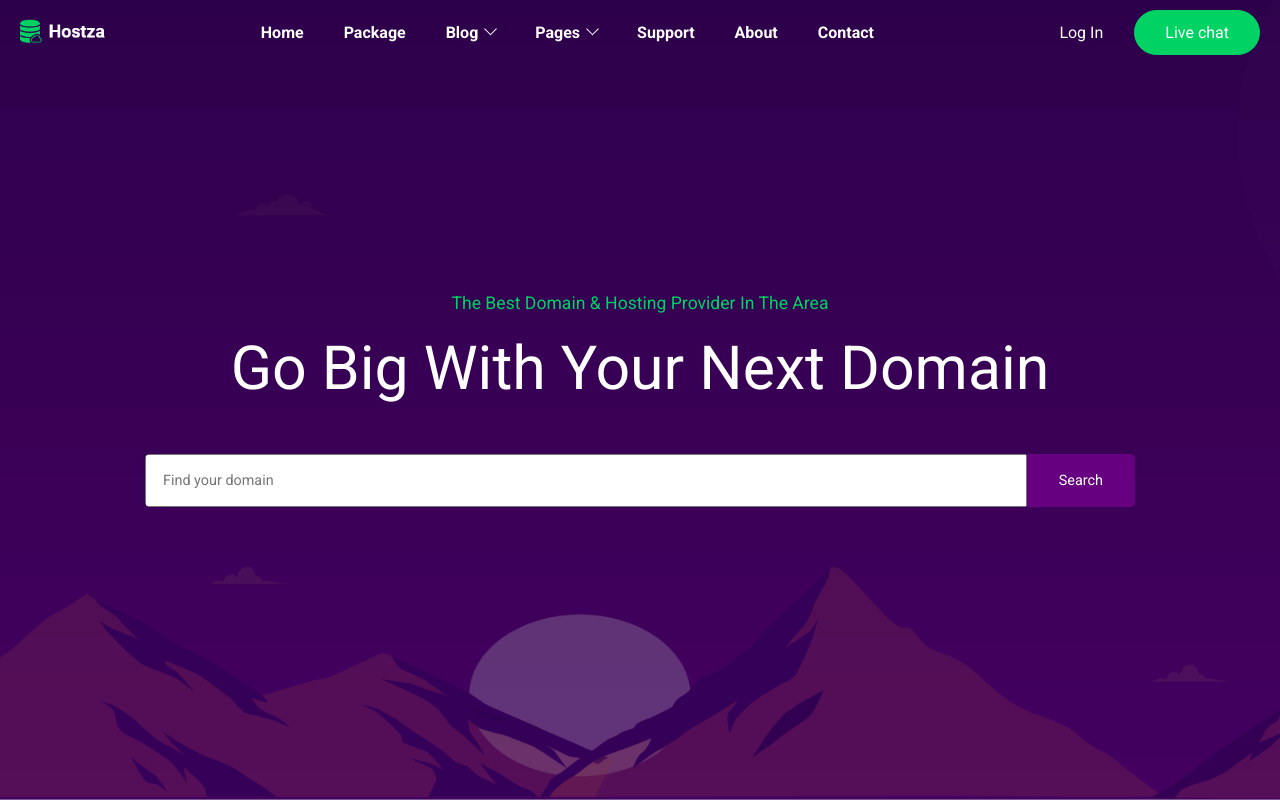
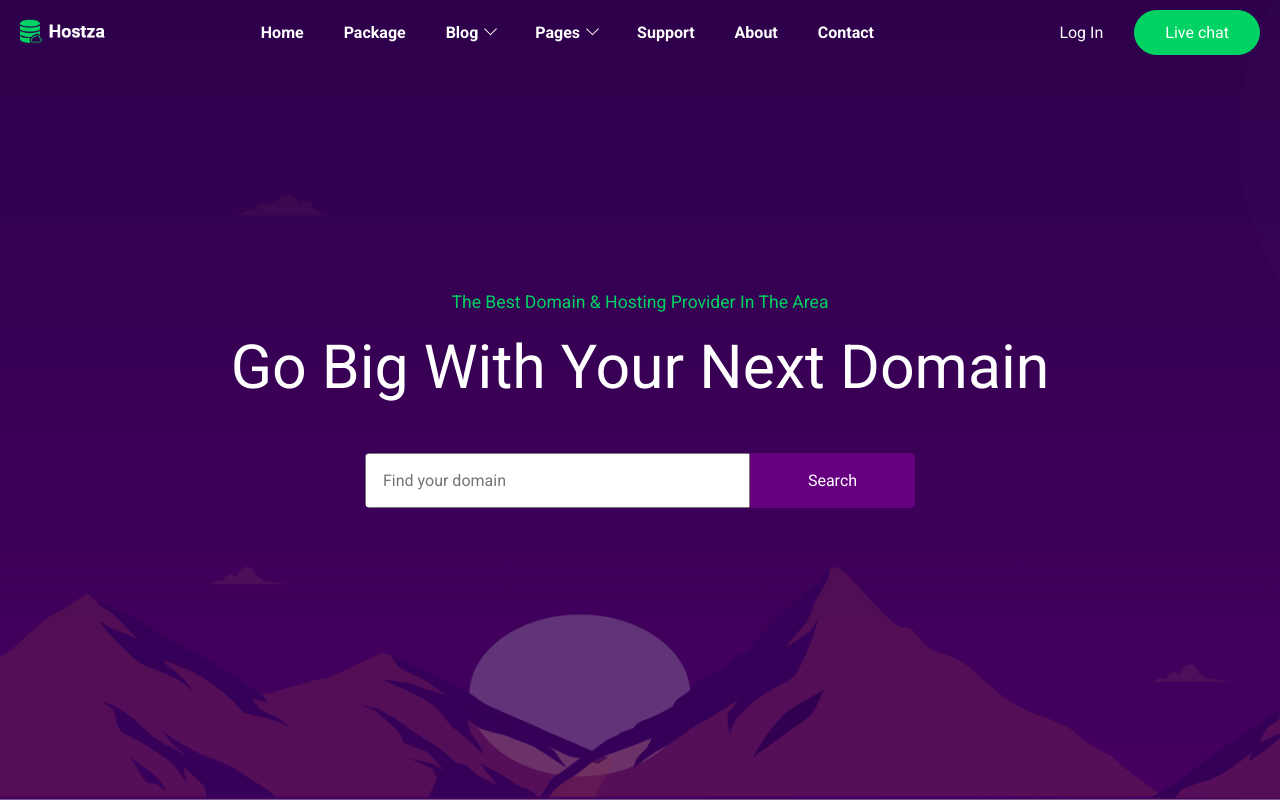
Before and after one commit to malk1405/hostza, a React (Create React App) app: page / in a window 1280 px wide. Shown: the top 800 px of the page. Built offline with nearby package versions, Linux system fonts and the light colour scheme; the HTML template or start-up script is replaced by a standard one.

Commit message:
Поправил стили

```diff
--- a/src/components/Home/Intro/Form/Form.js
+++ b/src/components/Home/Intro/Form/Form.js
@@ -1,16 +1,16 @@
 import styled from "styled-components";
+import media from "../../../../utils/media";
 
 const Form = styled.form`
   border-radius: 5px;
   display: flex;
   overflow: hidden;
   width: 90%;
-  max-width: 1000px;
 
   & input,
   & button {
     font-family: inherit;
-    font-size: 0.9rem;
+    font-size: 1rem;
   }
 
   & input {
@@ -23,9 +23,14 @@ const Form = styled.form`
     background-color: #670080;
     border: none;
     color: white;
+    flex-basis: 30%;
     flex-shrink: 0;
     padding: 1rem 2rem;
   }
+
+  ${media.xl`
+    width: 50%;
+  `}
 `;
 
 export default Form;
--- a/src/components/Intro/Intro.js
+++ b/src/components/Intro/Intro.js
@@ -5,26 +5,13 @@ import Container from "../Container/Container";
 
 const Intro = styled.section`
   align-items: center;
-  background: url(${Image}) no-repeat;
+  background: linear-gradient(#2e004b99, #2e004b99), url(${Image}) no-repeat;
   background-size: cover;
   display: flex;
   flex-direction: column;
   height: 100vh;
   justify-content: center;
   position: relative;
-  z-index: 0;
-
-  &::before {
-    content: "";
-    background-color: #2e004b;
-    height: 100%;
-    left: 0;
-    opacity: 0.6;
-    position: absolute;
-    top: 0;
-    width: 100%;
-    z-index: -1;
-  }
 `;
 
 const Centered = styled.div`
```
